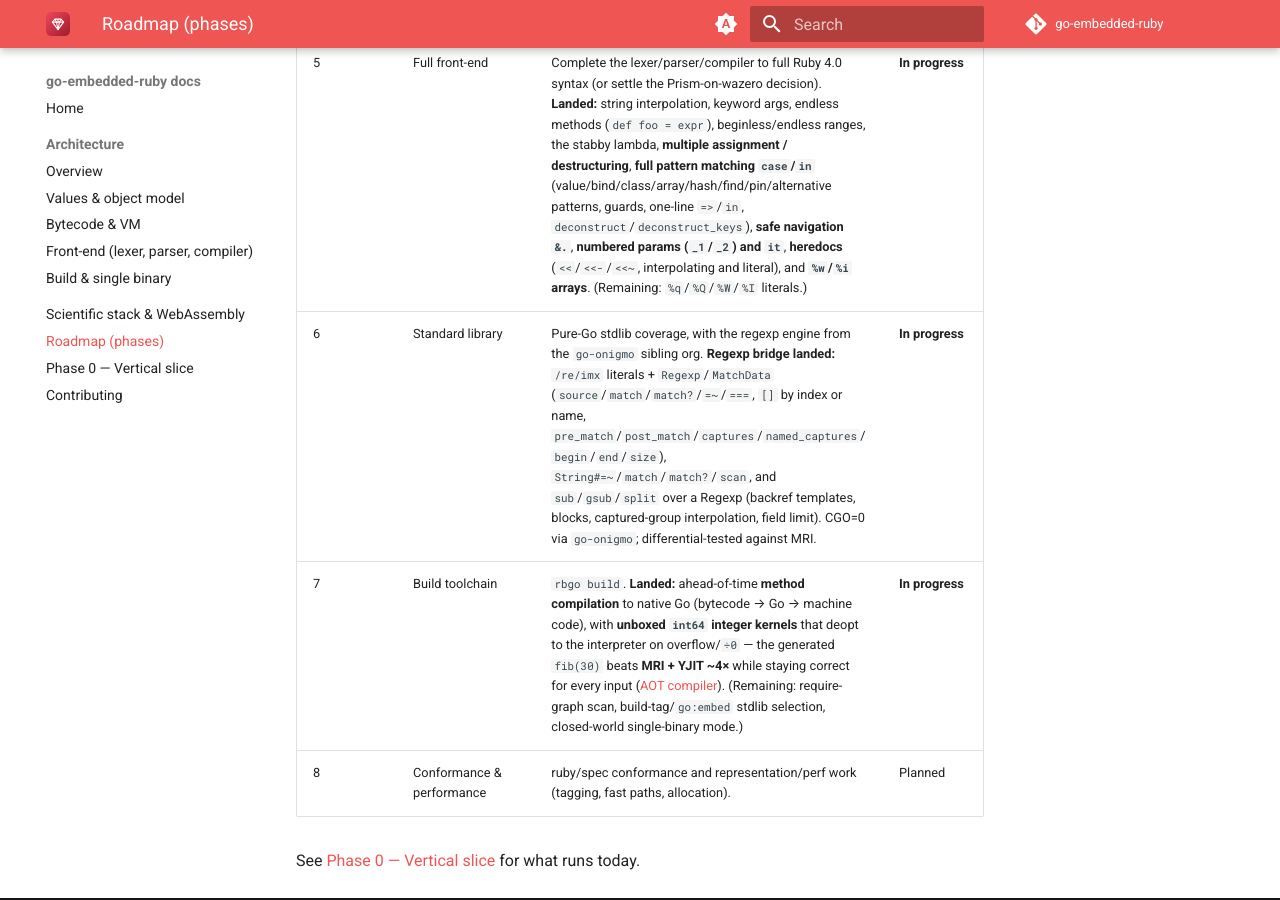
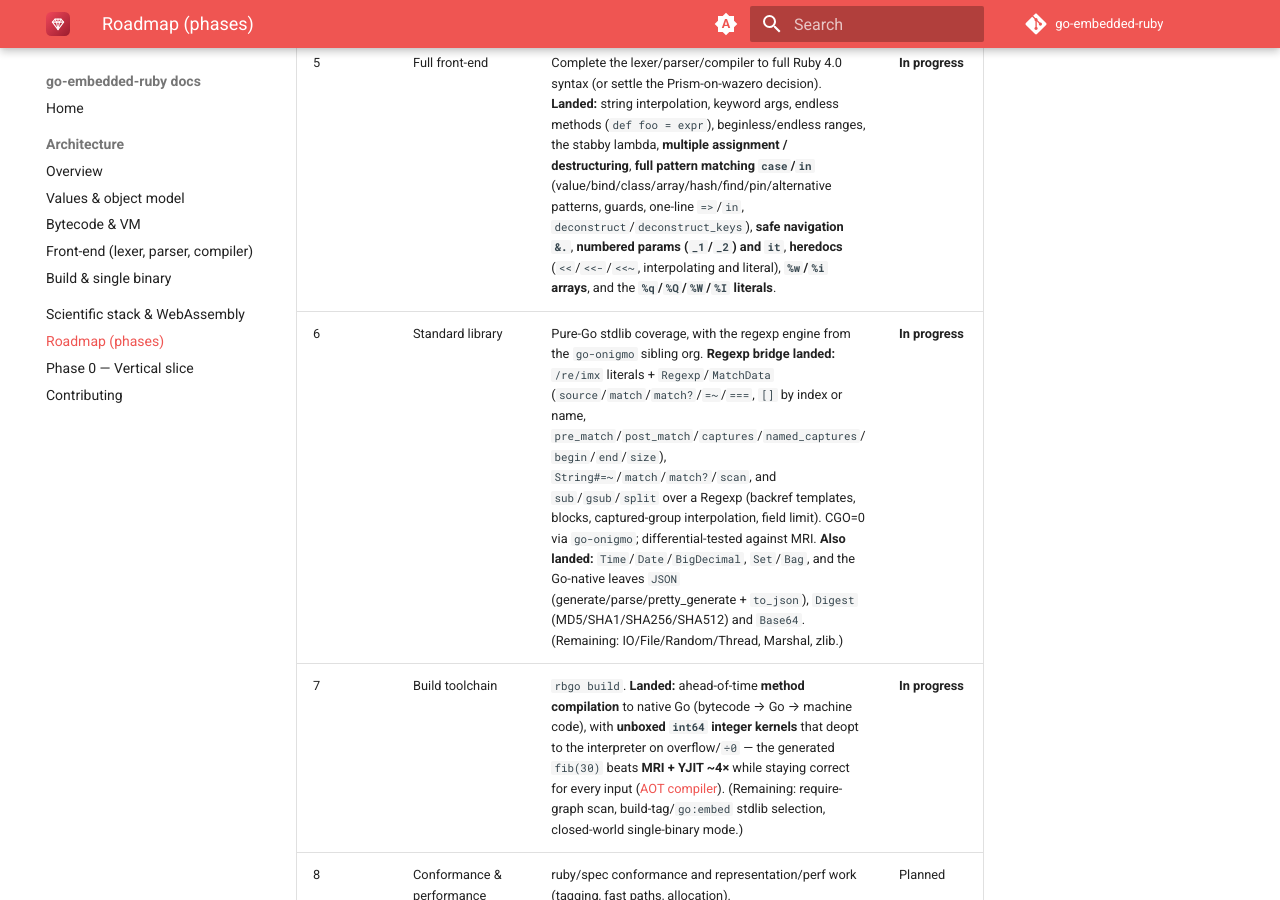
Before and after one commit to go-embedded-ruby/docs, an MkDocs documentation site: the page built from docs/roadmap.md, in a window 1280 px wide and 900 px high, scrolled down 1467 px. Built offline with MkDocs 1.6.1 and Material for MkDocs 9.7.7, drawn with Linux system fonts in a browser that asks for light colours; the version menu is left out.

Commit message:
docs: roadmap + index reflect stdlib leaves and %-literals landing
Phase 5: the %q/%Q/%W/%I literals landed. Phase 6: Time/Date/BigDecimal, Set/Bag
and the Go-native leaves JSON/Digest/Base64 landed. Add a stdlib-leaves bullet to
the index.

Co-Authored-By: Claude Opus 4.8 <noreply@anthropic.com>

```diff
--- a/docs/roadmap.md
+++ b/docs/roadmap.md
@@ -11,8 +11,8 @@ building whole subsystems in isolation. There are nine phases, 0 through 8.
 | 2 | Core types & mixins | Symbols (incl. variable-name `:name`), Array, ordered Hash, Range (incl. **beginless/endless**), and `Comparable`/`Enumerable` written once in an embedded-Ruby prelude over `<=>`/`each` (Comparable into Integer/Float/String, Enumerable into Array/Range/Hash). The **full argument system** — required/optional/`*splat`/keyword (`a:`, `b: 2`)/`**rest`/`&block`, plus splat call-args. **Blocks/Procs/lambdas**: `&block` capture, `proc`/`lambda`, the **stabby lambda `->(){}`**, `&proc` block-pass and `Symbol#to_proc` (`&:sym`). **Object model**: **class methods `def self.foo`**, **`attr_accessor`/`reader`/`writer`**, **`Struct.new`**, setter defs `def name=`, **constant assignment** and **attribute assignment**, **endless methods `def foo = expr`**. Plus `&&`/`\|\|`, ternary, `case`/`when`, `**`, string interpolation, `%`/`format`/`sprintf`, a broad String method set, Integer/Float numeric methods, block auto-splat, `{name: value}` label hashes, `break`/`next`, compound assignment, and top-level ivars. | **In progress** |
 | 3 | Control flow, exceptions & Fiber | Real exception objects and status-return propagation; Fiber-on-goroutine. **Exception hierarchy, `is_a?`/`kind_of?`/`instance_of?`, `raise`, `begin`/`rescue`/`ensure`/`else`/`retry` (block- and method-level), non-local `break`/`next`, `Kernel#loop`, and the eager `Enumerator` done** — every blockless iterator returns one, with `next`/`peek`/`rewind`/`with_index`/`to_a` and full `Enumerable` chaining. (Remaining: Fiber, `lazy`.) | **In progress** |
 | 4 | Metaprogramming | `define_method`, `send`, singleton classes, reflection, monkey-patching surfaced as API. **Done so far:** `define_method`, `instance_eval`/`instance_exec`, `class_eval`/`module_eval`/`class_exec`, `send`/`public_send`, `respond_to?`, `instance_variable_get`/`set`/`defined?`, `itself`/`tap`/`then`/`yield_self`, the `Integer`/`Float`/`String`/`Array` conversion methods, the hooks `included`/`inherited`/`method_added`/`extended`, `define_singleton_method`/`extend` and **`def obj.foo` / `def Const.foo` singleton-method syntax**, **`@@class variables`**, **`$global variables`**, and string `eval`. (Remaining: `prepend`.) | **In progress** |
-| 5 | Full front-end | Complete the lexer/parser/compiler to full Ruby 4.0 syntax (or settle the Prism-on-wazero decision). **Landed:** string interpolation, keyword args, endless methods (`def foo = expr`), beginless/endless ranges, the stabby lambda, **multiple assignment / destructuring**, **full pattern matching `case`/`in`** (value/bind/class/array/hash/find/pin/alternative patterns, guards, one-line `=>`/`in`, `deconstruct`/`deconstruct_keys`), **safe navigation `&.`**, **numbered params (`_1`/`_2`) and `it`**, **heredocs** (`<<`/`<<-`/`<<~`, interpolating and literal), and **`%w`/`%i` arrays**. (Remaining: `%q`/`%Q`/`%W`/`%I` literals.) | **In progress** |
-| 6 | Standard library | Pure-Go stdlib coverage, with the regexp engine from the `go-onigmo` sibling org. **Regexp bridge landed:** `/re/imx` literals + `Regexp`/`MatchData` (`source`/`match`/`match?`/`=~`/`===`, `[]` by index or name, `pre_match`/`post_match`/`captures`/`named_captures`/`begin`/`end`/`size`), `String#=~`/`match`/`match?`/`scan`, and `sub`/`gsub`/`split` over a Regexp (backref templates, blocks, captured-group interpolation, field limit). CGO=0 via `go-onigmo`; differential-tested against MRI. | **In progress** |
+| 5 | Full front-end | Complete the lexer/parser/compiler to full Ruby 4.0 syntax (or settle the Prism-on-wazero decision). **Landed:** string interpolation, keyword args, endless methods (`def foo = expr`), beginless/endless ranges, the stabby lambda, **multiple assignment / destructuring**, **full pattern matching `case`/`in`** (value/bind/class/array/hash/find/pin/alternative patterns, guards, one-line `=>`/`in`, `deconstruct`/`deconstruct_keys`), **safe navigation `&.`**, **numbered params (`_1`/`_2`) and `it`**, **heredocs** (`<<`/`<<-`/`<<~`, interpolating and literal), **`%w`/`%i` arrays**, and the **`%q`/`%Q`/`%W`/`%I` literals**. | **In progress** |
+| 6 | Standard library | Pure-Go stdlib coverage, with the regexp engine from the `go-onigmo` sibling org. **Regexp bridge landed:** `/re/imx` literals + `Regexp`/`MatchData` (`source`/`match`/`match?`/`=~`/`===`, `[]` by index or name, `pre_match`/`post_match`/`captures`/`named_captures`/`begin`/`end`/`size`), `String#=~`/`match`/`match?`/`scan`, and `sub`/`gsub`/`split` over a Regexp (backref templates, blocks, captured-group interpolation, field limit). CGO=0 via `go-onigmo`; differential-tested against MRI. **Also landed:** `Time`/`Date`/`BigDecimal`, `Set`/`Bag`, and the Go-native leaves `JSON` (generate/parse/pretty_generate + `to_json`), `Digest` (MD5/SHA1/SHA256/SHA512) and `Base64`. (Remaining: IO/File/Random/Thread, Marshal, zlib.) | **In progress** |
 | 7 | Build toolchain | `rbgo build`. **Landed:** ahead-of-time **method compilation** to native Go (bytecode → Go → machine code), with **unboxed `int64` integer kernels** that deopt to the interpreter on overflow/`÷0` — the generated `fib(30)` beats **MRI + YJIT ~4×** while staying correct for every input ([AOT compiler](architecture/build.md#ahead-of-time-method-compilation-landed)). (Remaining: require-graph scan, build-tag/`go:embed` stdlib selection, closed-world single-binary mode.) | **In progress** |
 | 8 | Conformance & performance | ruby/spec conformance and representation/perf work (tagging, fast paths, allocation). | Planned |
 
```
Also changed, not shown: docs/index.md (+3 -0 lines).
